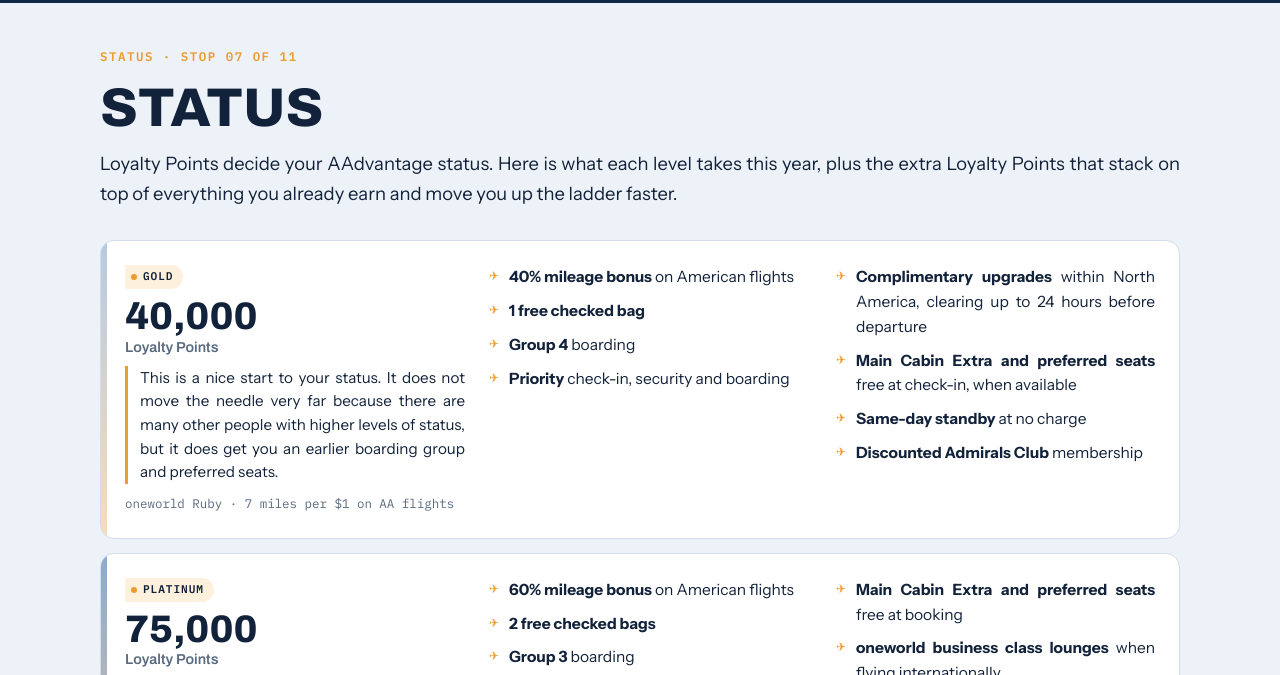
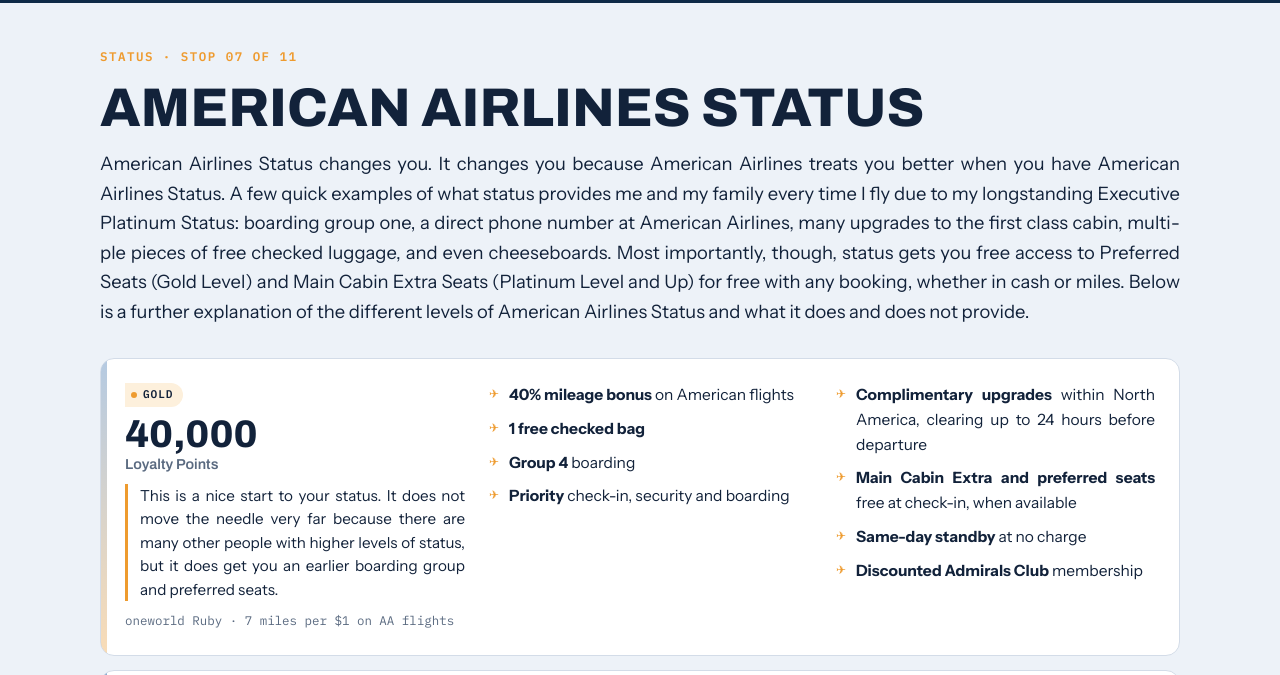
Before and after one commit to phlpoints/PHLPoints, a plain HTML site: page status/index.html in a window 1280 px wide. Shown: the part 111-786 px from the top of the page. Drawn offline with Linux system fonts and the light colour scheme.

Commit message:
Rename Status page to American Airlines Status with new intro
Co-Authored-By: Claude Opus 5.5 <noreply@anthropic.com>
Claude-Session: https://claude.ai/code/session_01RVm4u5wigveH37p6boEkoy

```diff
--- a/status/index.html
+++ b/status/index.html
@@ -5,12 +5,12 @@
 <meta name="google-site-verification" content="pRvjShOth8bOWYKsiZf2lSfMi0BHAwAWlpWDcReES6Q" />
 <script>window.__PAGE__ = "status"; window.PATHS = {"home": "/", "overview": "/overview/", "mvlp": "/miles-vs-loyalty-points/", "bonus": "/bonus-miles/", "loyalty": "/loyalty-points/", "hotels": "/aa-hotels/", "shopping": "/aa-shopping/", "dining": "/aa-dining/", "fly": "/aa-miles/", "status": "/status/", "lounges": "/philly-lounges/", "cards": "/cards/", "deals": "/deals/", "strategies": "/strategies/", "privacy": "/privacy/", "europe-gear": "/strategies/europe-travel-essentials/", "italki": "/strategies/learn-italian-italki/", "status-france": "/strategies/aa-hotels-status-france/", "dining-101": "/strategies/aa-dining-philly/", "puglia-pizza": "/strategies/puglia-pizza/", "gold-italy": "/strategies/naples-sorrento-gold/", "gold-philly": "/strategies/philly-staycation-gold/", "hotel-loop": "/strategies/aa-hotel-flight-loop/", "london-kimpton": "/strategies/london-kimpton-fitzroy/", "partner-airline": "/strategies/partner-airline-fees/", "flights": "/deals/#flights"};</script>
 <meta name="viewport" content="width=device-width, initial-scale=1">
-<title>AAdvantage Status and Bonus Loyalty Points | PHL Points</title>
+<title>American Airlines Status: AAdvantage Levels and Bonus Loyalty Points | PHL Points</title>
 <meta name="description" content="What each AAdvantage status level takes and how to earn bonus Loyalty Points faster.">
 <link rel="canonical" href="https://phlpoints.com/status/">
 <meta property="og:site_name" content="PHL Points">
 <meta property="og:type" content="website">
-<meta property="og:title" content="AAdvantage Status and Bonus Loyalty Points">
+<meta property="og:title" content="American Airlines Status: AAdvantage Levels and Bonus Loyalty Points">
 <meta property="og:description" content="What each AAdvantage status level takes and how to earn bonus Loyalty Points faster.">
 <meta property="og:url" content="https://phlpoints.com/status/">
 <meta property="og:image" content="https://phlpoints.com/img/og-default.jpg">
@@ -757,8 +757,8 @@ footer p { max-width: 80ch; }
     <div class="wrap">
       <header class="page-head">
         <div class="eyebrow">Status · Stop 07 of 11</div>
-        <h1>Status</h1>
-        <p class="intro">Loyalty Points decide your AAdvantage status. Here is what each level takes this year, plus the extra Loyalty Points that stack on top of everything you already earn and move you up the ladder faster.</p>
+        <h1>American Airlines Status</h1>
+        <p class="intro">American Airlines Status changes you. It changes you because American Airlines treats you better when you have American Airlines Status. A few quick examples of what status provides me and my family every time I fly due to my longstanding Executive Platinum Status: boarding group one, a direct phone number at American Airlines, many upgrades to the first class cabin, multiple pieces of free checked luggage, and even cheeseboards. Most importantly, though, status gets you free access to Preferred Seats (Gold Level) and Main Cabin Extra Seats (Platinum Level and Up) for free with any booking, whether in cash or miles. Below is a further explanation of the different levels of American Airlines Status and what it does and does not provide.</p>
       </header>
       <div class="page-body">
       <div class="levels">
```
